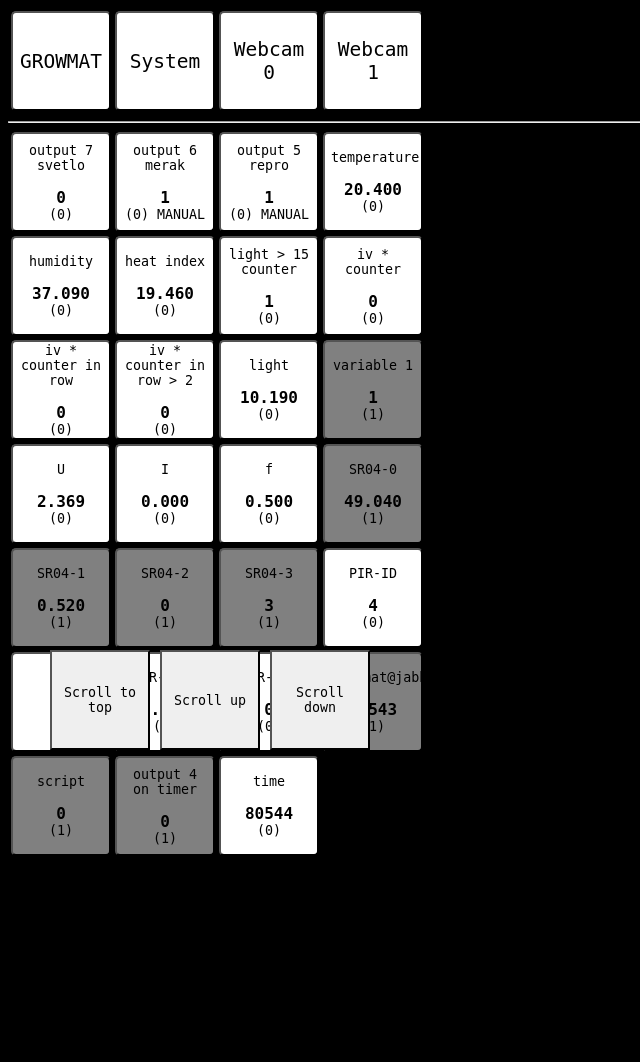
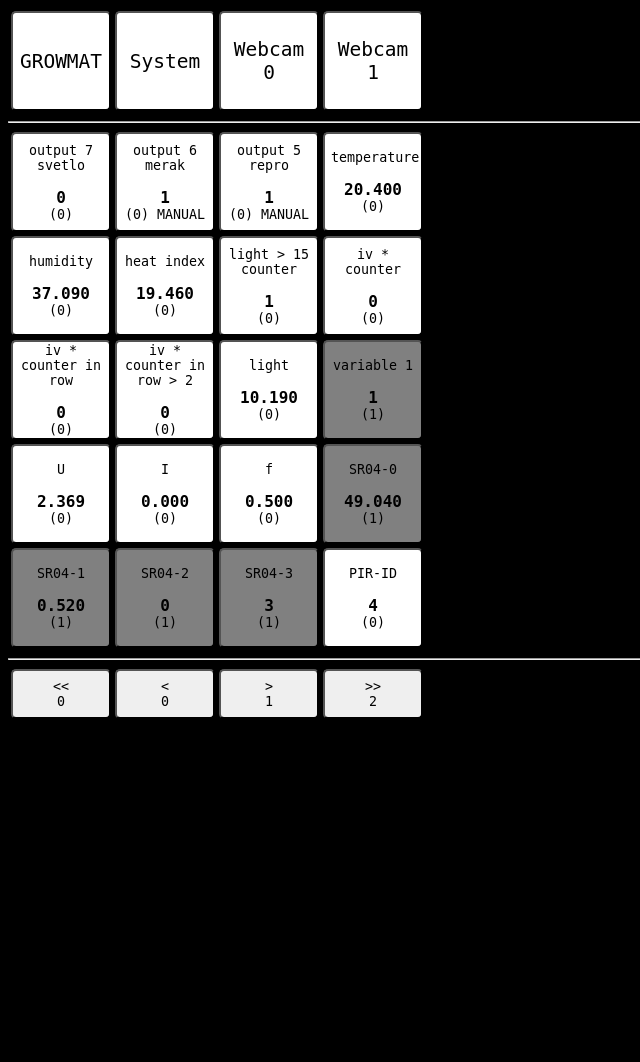
Before and after one commit to bcsedlon/growmat, a Django app: page /w/ in a window 1280 px wide. Shown: the whole page, without its empty margins (0-640 px from the left). After the commit the page ends 718 px from the top, so only its background shows below. Run offline with Django 3.2, Linux system fonts and the light colour scheme; data comes from the database, SQL or seed files in the repository; both versions use the stored data as it was after the commit.

Commit message:
optimized layout for lcd

```diff
--- a/growmat/static/w/style.css
+++ b/growmat/static/w/style.css
@@ -6,8 +6,8 @@
 
 html, body {
 	//width=100%;
-    overflow-x: hidden;
-    overflow-y: hidden;
+    //overflow-x: hidden;
+    //overflow-y: hidden;
 }
 
 input[type="number"] {
@@ -21,6 +21,15 @@
 
 button {
 	height: 100px;
+	width: 100px;
+	font-family: Monospace;
+	border-radius: 5px;
+	//font-face: Tahoma;
+	//font-size: 1.2em
+}
+
+button.pagebutton {
+	height: 50px;
 	width: 100px;
 	font-family: Monospace;
 	border-radius: 5px;
--- a/growmat/w/templates/w/detail.html
+++ b/growmat/w/templates/w/detail.html
@@ -10,7 +10,7 @@
 <table>
 <tr>
 <td>
-<a href="{% url 'w:index' %}"><button class="label">GROWMAT</button></a>
+<a href="{% url 'w:index' page %}"><button class="label">GROWMAT</button></a>
 </td>
 <td>
 <a href="{% url 'w:instrument' %}"><button class="label">System</button></a>
@@ -74,7 +74,7 @@
     {% endif %}
 	{% endcomment %}
 
-
+	<form action="" method="post">{% csrf_token %}
 	NAME <h2>{{ instrument.name }}</h2>
 	<hr>
 
@@ -85,7 +85,7 @@
 			<h3>
 				{{ form.value }}
 			</h3>&nbsp;
-  <form action="" method="post">{% csrf_token %}
+
   <table>
 
 			<tr><td><button class="label" type="submit" name="setValue">SET</button></td>
--- a/growmat/w/templates/w/index.html
+++ b/growmat/w/templates/w/index.html
@@ -16,7 +16,7 @@
 <br>
 {% endcomment %}
 
-
+{% comment %}
 <style type="text/css">
 .scrollToTop {position:fixed;bottom:50px;left:50px; border-radius: 0px;}
 .scrollUp {position:fixed;bottom:50px;left:160px;border-radius: 0px;}
@@ -38,7 +38,7 @@
 <button class="scrollToTop" onclick="javascript:scrollToTop();">Scroll to top</button>
 <button class="scrollUp" onclick="javascript:scrollTo(-110);">Scroll up</button>
 <button class="scrollDown" onclick="javascript:scrollTo(110);">Scroll down</button>
-
+{% endcomment %}
 
 
 
@@ -90,7 +90,7 @@
         {% for instrument in instruments %}
         	{% cycle '<tr><td>' '<td>' '<td>' '<td>' %}
 
-        	<a href="{% url 'w:detail' instrument.id %}">
+        	<a href="{% url 'w:detail' page instrument.id %}">
         	{% if instrument.NT %}
         		<button class="NT">
         	{% elif instrument.IV %}
@@ -115,6 +115,16 @@
         	{% cycle '</td>' '</td>' '</td>' '</td></tr>' %}
 
         {% endfor %}
+       </table>
+       <hr>
+       <table>
+
+        <tr>
+        <td><a href="{% url 'w:index' '0' %}"><button class="pagebutton"><<<br>0</button></a></td>
+        <td><a href="{% url 'w:index' prevpage  %}"><button class="pagebutton"><<br>{{ prevpage }}</button></a></td>
+        <td><a href="{% url 'w:index' nextpage %}"><button class="pagebutton">><br>{{ nextpage }}</button></a></td>
+        <td><a href="{% url 'w:index' lastpage  %}"><button class="pagebutton">>><br>{{ lastpage }}</button></a></td>
+        </tr>
        </table>
 {% comment %}
 <table border=0>
@@ -152,7 +162,7 @@
  </table>
 
 {% endcomment %}
-<br><br><br><br><br><br><br><br><br><br><br><br><br>
+
 
 </body>
 </html>
--- a/growmat/w/urls.py
+++ b/growmat/w/urls.py
@@ -9,7 +9,9 @@
 
 urlpatterns = [
 	url(r'^$', views.index, name='index'),
-	url(r'^detail/(?P<pk>[0-9]+)/$', views.detail, name='detail'),
+	url(r'^(?P<page>[0-9]+)/$', views.index, name='index'),
+
+	url(r'^detail/(?P<page>[0-9]+)/(?P<pk>[0-9]+)/$', views.detail, name='detail'),
 
 	url(r'^archive/(?P<pk>[0-9]+)/$', views.archive, name='archive'),
 	url(r'^archive/$', views.archive, name='archive'),
--- a/growmat/w/views.py
+++ b/growmat/w/views.py
@@ -26,7 +26,7 @@
 import shutil
 import os
 import fnmatch
-
+import math
 
 import os, tempfile, zipfile, time
 #from django.core.servers.basehttp import FileWrapper
@@ -156,7 +156,10 @@
              })
     return render(request, 'w/webcam.html', context)
 
-def index(request):
+def index(request, page=0):
+    page = int(page)
+    instrumentsOnPage = 20
+
     username = 'local'
     password =  'local'
     #if authuser.username != username:
@@ -168,11 +171,24 @@
 
 
     instruments = Instrument.objects.order_by('priority')
+    lastpage = int(math.ceil(len(instruments)/instrumentsOnPage))
+    instruments = instruments[page*instrumentsOnPage:page*instrumentsOnPage+instrumentsOnPage]
+
+    nextpage = page + 1
+    nextpage = min(nextpage, lastpage)
+
+    prevpage = page - 1
+    prevpage = max(prevpage, 0)
+
     context = RequestContext(request, {
-            'instruments': instruments })
+            'instruments': instruments,
+            'page' : page,
+            'lastpage' : lastpage,
+            'nextpage' : nextpage ,
+            'prevpage' : prevpage  })
     return render(request, 'w/index.html', context)
 
-def detail(request, pk=None):
+def detail(request, page=0, pk=None):
     instrument = Instrument.objects.get(pk=pk)
     if request.method == 'POST':
         if 'resetManual' in request.POST:
@@ -185,6 +201,13 @@
             value = instrument.value
             if 'setValue' in request.POST:
                 value = form.data['value']
+                #if form.is_valid():
+                #    data = form.cleaned_data
+                #    value = data['value']
+                #else:
+                #    value = form['value'].value()
+                #value = form.data['value']
+                #x =  form.data
             if 'setOff' in request.POST:
                 value = 0
             if 'setOn' in request.POST:
@@ -194,12 +217,14 @@
             instrument.status = 0 #instrument.status & ~ 3
             instrument.manual = True
             instrument.save()
-        return HttpResponseRedirect('/w/')
+        return HttpResponseRedirect('/w/' + page)
 
     #instrument = Instrument.objects.get(pk=pk)
     form = InstrumentForm(instance = instrument)
     context = RequestContext(request, {
-        'instrument': instrument, 'form':form })
+        'instrument': instrument,
+        'form':form,
+        'page': page })
     return render(request, 'w/detail.html', context)
 
 def instrument(request, pk=None):
```
Also changed, not shown: db.sqlite3, growmat/ramdisk/db.sqlite3, 2 other files.
